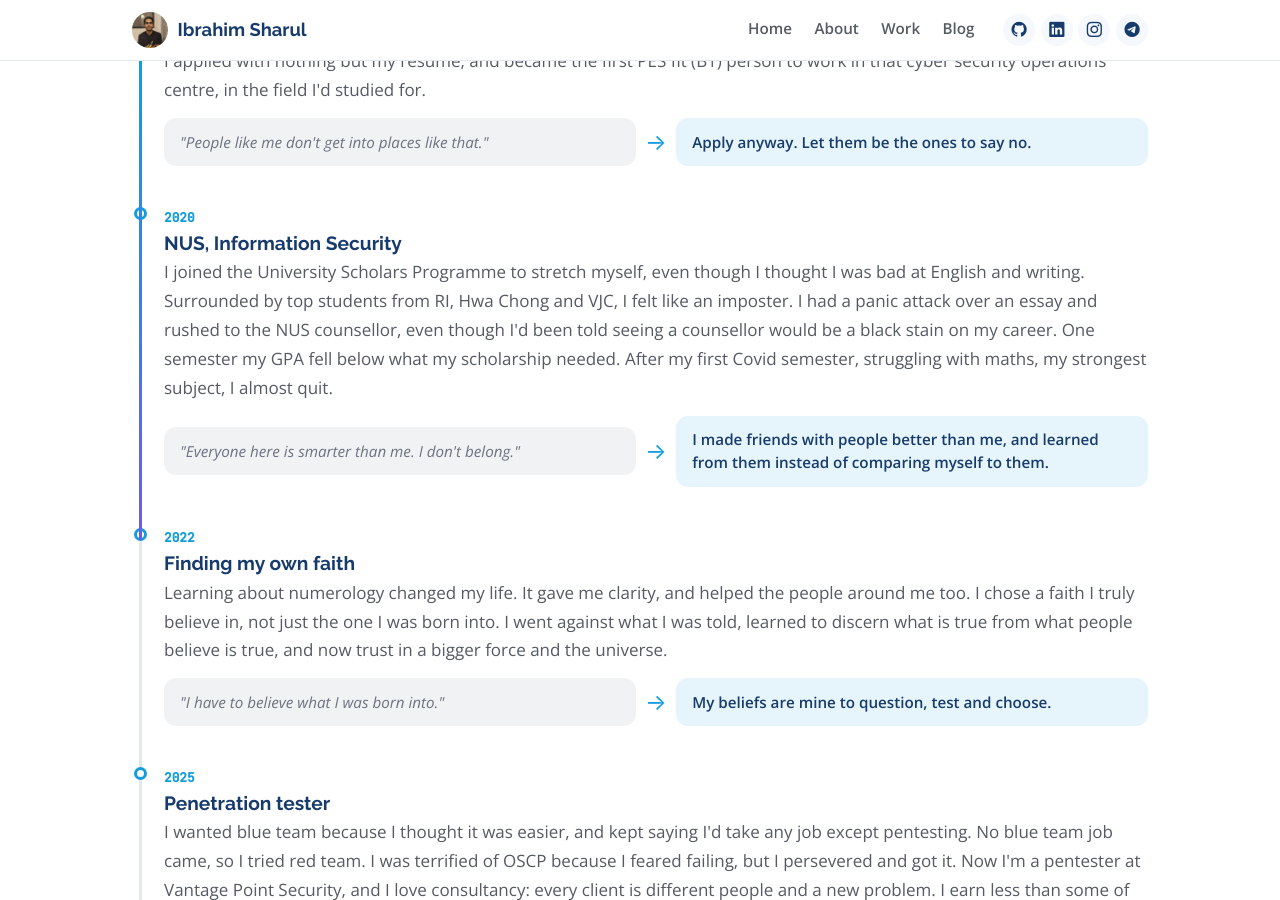
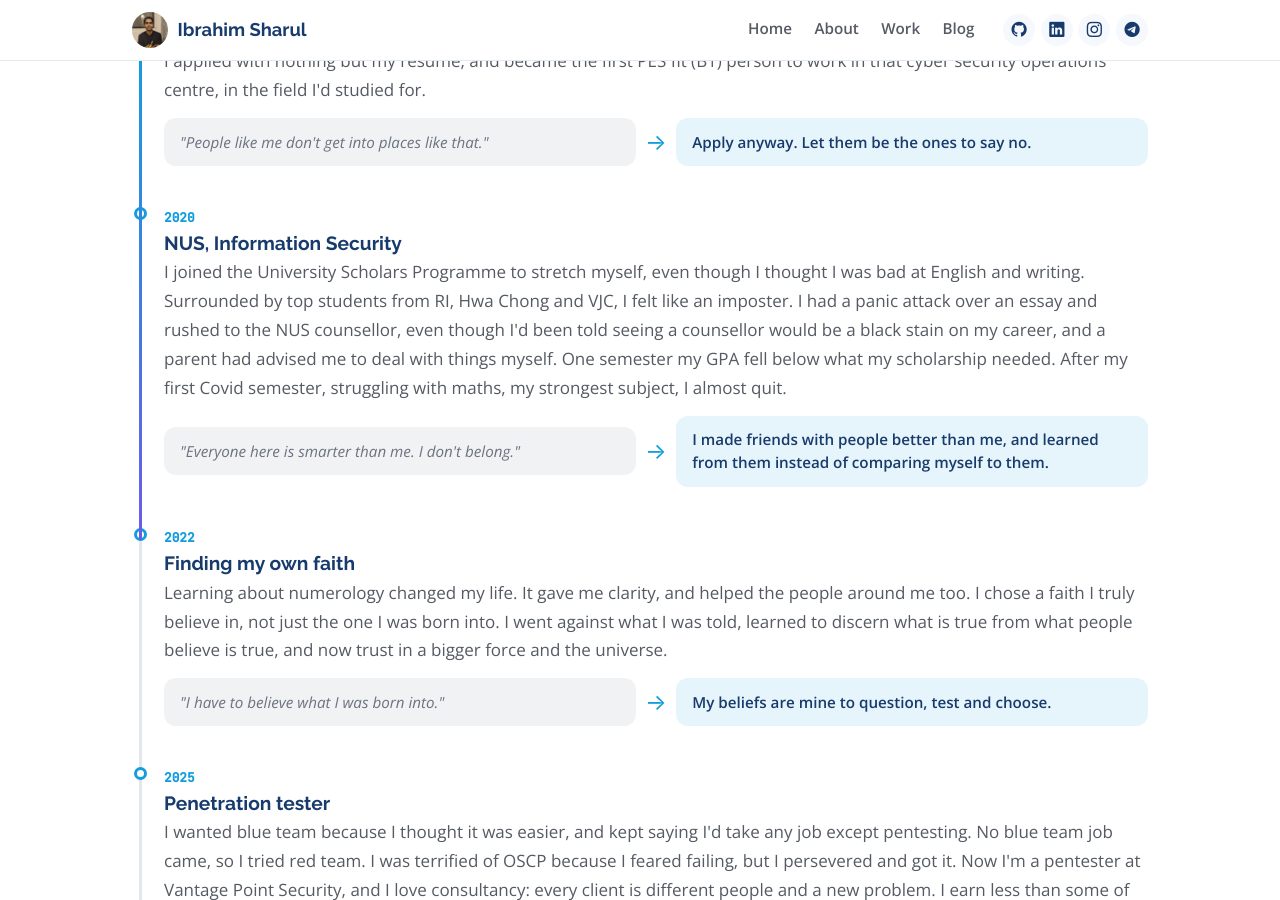
Before and after one commit to ibrahimisramos/ibrahimisramos.github.io, a Jekyll site: the page built from coaching.html, in a window 1280 px wide and 900 px high, scrolled down 1505 px. Built offline with Jekyll 4.4.1, drawn with Linux system fonts in a browser that asks for light colours; some of the changed text lies outside the part shown.

Commit message:
Coaching mockup: add the 'deal with it yourself' advice
Co-Authored-By: Claude Opus 5.5 (1M context) <noreply@anthropic.com>
Claude-Session: https://claude.ai/code/session_01W6sFwNukTNQ9zyostxjBYk

```diff
--- a/coaching.html
+++ b/coaching.html
@@ -86,7 +86,7 @@ telegram: ibrahimisramos
     <li class="chapter" data-reveal>
       <span class="ch-year">2020</span>
       <h3>NUS, Information Security</h3>
-      <p class="ch-fact">I joined the University Scholars Programme to stretch myself, even though I thought I was bad at English and writing. Surrounded by top students from RI, Hwa Chong and VJC, I felt like an imposter. I had a panic attack over an essay and rushed to the NUS counsellor, even though I'd been told seeing a counsellor would be a black stain on my career. One semester my GPA fell below what my scholarship needed. After my first Covid semester, struggling with maths, my strongest subject, I almost quit.</p>
+      <p class="ch-fact">I joined the University Scholars Programme to stretch myself, even though I thought I was bad at English and writing. Surrounded by top students from RI, Hwa Chong and VJC, I felt like an imposter. I had a panic attack over an essay and rushed to the NUS counsellor, even though I'd been told seeing a counsellor would be a black stain on my career, and a parent had advised me to deal with things myself. One semester my GPA fell below what my scholarship needed. After my first Covid semester, struggling with maths, my strongest subject, I almost quit.</p>
       <div class="ch-shift">
         <p class="ch-belief">"Everyone here is smarter than me. I don't belong."</p>
         <p class="ch-rewire">I made friends with people better than me, and learned from them instead of comparing myself to them.</p>
@@ -153,7 +153,7 @@ telegram: ibrahimisramos
       <span class="flip-face flip-back"><small>Rewired</small>The thing you resist most is often where you grow most. Try it before you rule it out.</span>
     </button>
     <button class="flip" type="button" aria-pressed="false">
-      <span class="flip-face flip-front"><small>Limiting belief</small>"Seeing a counsellor will stain my career."</span>
+      <span class="flip-face flip-front"><small>Limiting belief</small>"I should deal with it myself. Getting help will stain my career."</span>
       <span class="flip-face flip-back"><small>Rewired</small>Asking for help early is a strength. I went, and it helped me keep going.</span>
     </button>
     <button class="flip" type="button" aria-pressed="false">
```
